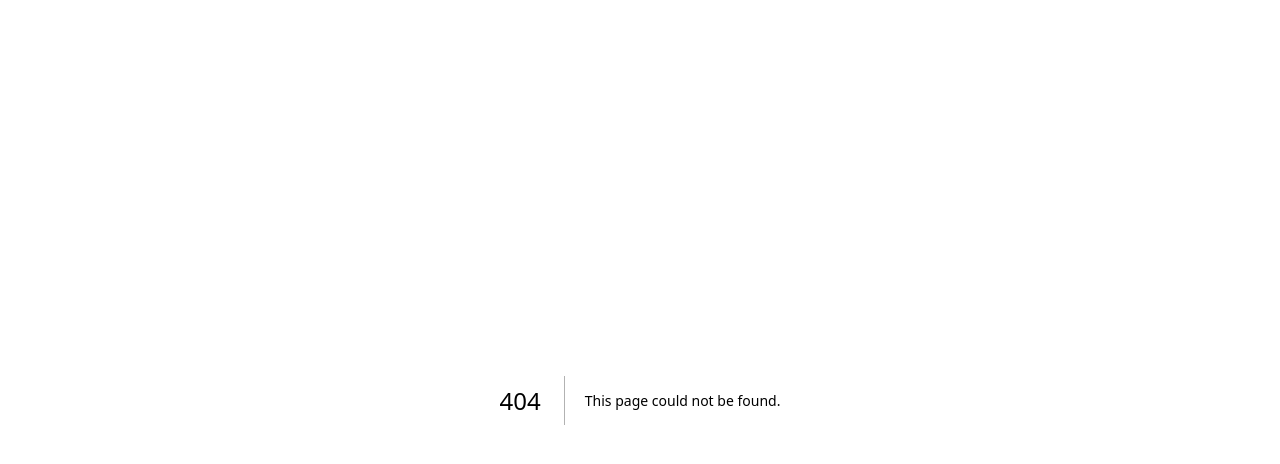
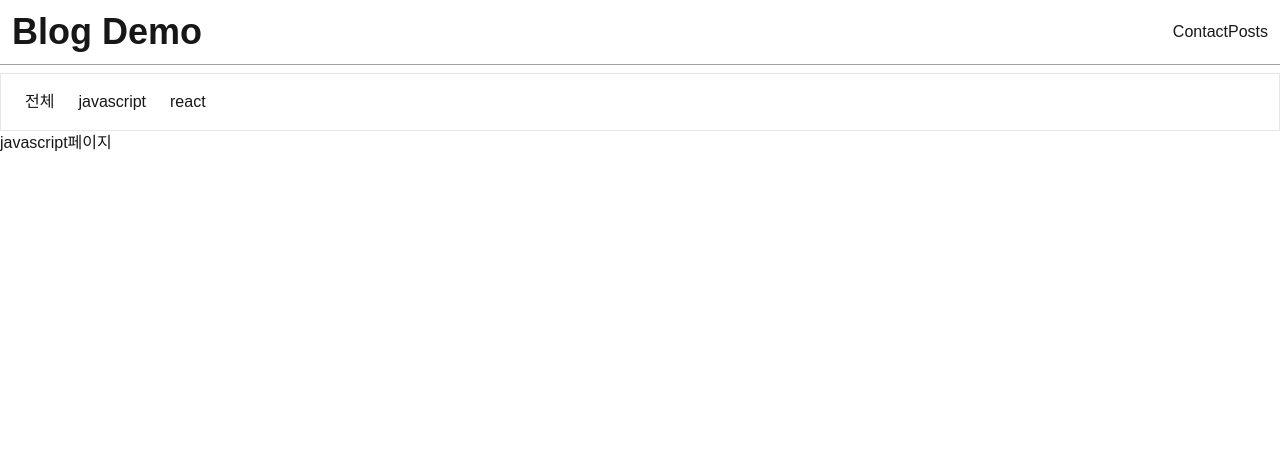
Before and after one commit to GangHyun95/nextjs-playground, a Next.js app: page /posts/javascript in a window 1280 px wide. Before the commit this address had no page. Shown: the top 464 px of the page. Built offline with nearby package versions, Linux system fonts and the light colour scheme.

Commit message:
레이아웃 기능 확인

```diff
--- a/src/app/category/page.tsx
+++ /dev/null
@@ -1,7 +0,0 @@
-export default function CategoryPage() {
-    return (
-        <div>
-            <h1>카테고리 페이지</h1>
-        </div>
-    );
-}
--- a/src/app/layout.tsx
+++ b/src/app/layout.tsx
@@ -1,6 +1,7 @@
 import type { Metadata } from "next";
 import localFont from "next/font/local";
 import "./globals.css";
+import Link from "next/link";
 
 const geistSans = localFont({
     src: "./fonts/GeistVF.woff",
@@ -28,6 +29,17 @@ export default function RootLayout({
             <body
                 className={`${geistSans.variable} ${geistMono.variable} antialiased`}
             >
+                <header className="flex justify-between items-center p-3 border-b border-zinc-400">
+                    <Link href="/">
+                        <h1 className="text-4xl font-semibold cursor-pointer">
+                            Blog Demo
+                        </h1>
+                    </Link>
+                    <nav>
+                        <Link href='/contact'>Contact</Link>
+                        <Link href='/posts'>Posts</Link>
+                    </nav>
+                </header>
                 {children}
             </body>
         </html>
--- /dev/null
+++ b/src/app/not-found.tsx
@@ -0,0 +1,8 @@
+export default function NotFound() {
+    return (
+        <div>
+            <h1>404 - 페이지를 찾을 수 없습니다</h1>
+            <p>요청한 페이지를 찾을 수 없습니다. 다시 홈으로 돌아가 주세요.</p>
+        </div>
+    );
+}
--- a/src/app/category/[category]/page.tsx
+++ b/src/app/posts/[category]/page.tsx
@@ -5,7 +5,7 @@ type Props = {
 };
 export default function page({ params }: Props) {
     console.log(params);
-    return <div>{params.category}</div>;
+    return <div>{params.category}페이지</div>;
 }
 
 export function generateStaticParams() {
--- /dev/null
+++ b/src/app/posts/layout.tsx
@@ -0,0 +1,32 @@
+import Link from "next/link";
+
+export default function PostLayout({
+    children,
+}: Readonly<{
+    children: React.ReactNode;
+}>) {
+    return (
+        <>
+            <nav className="p-4 mt-2 flex gap-2 border">
+                <LinkButton href="/posts/">전체</LinkButton>
+                <LinkButton href="/posts/javascript">javascript</LinkButton>
+                <LinkButton href="/posts/react">react</LinkButton>
+            </nav>
+            <section>{children}</section>
+        </>
+    );
+}
+
+function LinkButton({
+    href,
+    children,
+}: {
+    href: string;
+    children: React.ReactNode;
+}) {
+    return (
+        <Link href={href} className="px-2">
+            {children}
+        </Link>
+    );
+}
--- /dev/null
+++ b/src/app/posts/page.tsx
@@ -0,0 +1,7 @@
+export default function PostPage() {
+    return (
+        <div>
+            <h1>포스트페이지</h1>
+        </div>
+    );
+}
```
Lines whose indentation alone changed are shown as unchanged.
